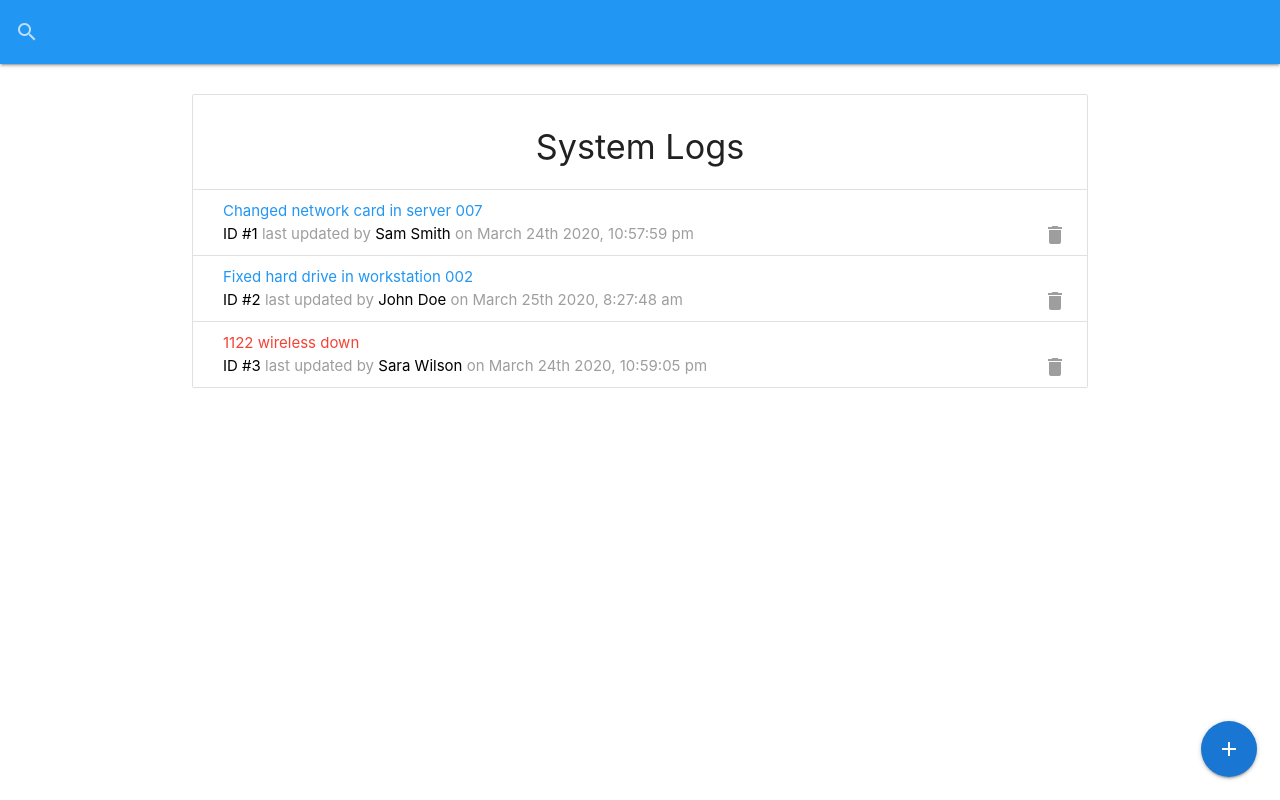
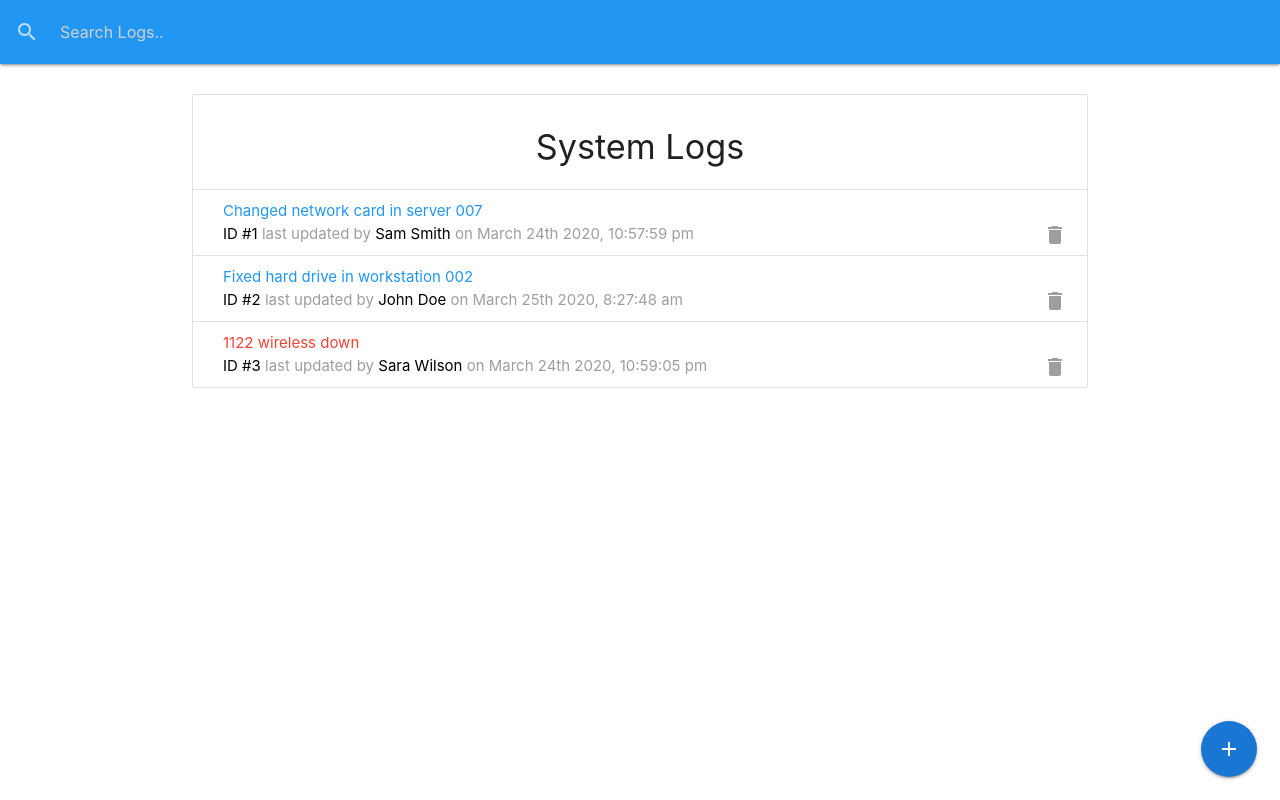
Before and after one commit to victorjbassey/it-logger, a React (Create React App) app: page / in a window 1280 px wide. Built offline with nearby package versions, Linux system fonts and the light colour scheme; data requests are answered from the project's data file.

Commit message:
Add search functionality

```diff
--- a/src/actions/logActions.js
+++ b/src/actions/logActions.js
@@ -4,6 +4,7 @@
   LOGS_ERROR,
   ADD_LOG,
   DELETE_LOG,
+  SEARCH_LOGS,
   UPDATE_LOG,
   SET_CURRENT,
   CLEAR_CURRENT
@@ -116,6 +117,26 @@
   }
 };
 
+// Search server logs
+export const searchLogs = text => async dispatch => {
+  try {
+    setLoading();
+
+    const res = await fetch(`/logs?q=${text}`);
+    const data = await res.json();
+
+    dispatch({
+      type: SEARCH_LOGS,
+      payload: data
+    });
+  } catch (err) {
+    dispatch({
+      type: LOGS_ERROR,
+      payload: err.response.data
+    });
+  }
+};
+
 // Set current log
 export const setCurrent = log => {
   return {
--- a/src/components/layout/SearchBar.js
+++ b/src/components/layout/SearchBar.js
@@ -1,12 +1,26 @@
-import React from "react";
+import React, { useRef } from "react";
+import { connect } from "react-redux";
+import PropTypes from "prop-types";
+import { searchLogs } from "../../actions/logActions";
 
-const SearchBar = () => {
+const SearchBar = ({ searchLogs }) => {
+  const text = useRef("");
+
+  const onChange = e => {
+    searchLogs(text.current.value);
+  };
   return (
     <nav style={{ marginBottom: "30px" }} className="blue">
       <div className="nav-wrapper">
         <i>
           <div className="input-field">
-            <input id="search" type="search" required />
+            <input
+              id="search"
+              type="search"
+              placeholder="Search Logs.."
+              ref={text}
+              onChange={onChange}
+            />
             <label className="label-icon" htmlFor="search">
               <i className="material-icons">search</i>
             </label>
@@ -18,4 +32,8 @@
   );
 };
 
-export default SearchBar;
+SearchBar.propTypes = {
+  searchLogs: PropTypes.func.isRequired
+};
+
+export default connect(null, { searchLogs })(SearchBar);
--- a/src/reducers/logReducer.js
+++ b/src/reducers/logReducer.js
@@ -5,6 +5,7 @@
   ADD_LOG,
   DELETE_LOG,
   UPDATE_LOG,
+  SEARCH_LOGS,
   SET_CURRENT,
   CLEAR_CURRENT
 } from "../actions/types";
@@ -43,6 +44,11 @@
           log.id === action.payload.id ? action.payload : log
         )
       };
+    case SEARCH_LOGS:
+      return {
+        ...state,
+        logs: action.payload
+      };
     case SET_CURRENT:
       return {
         ...state,
```
